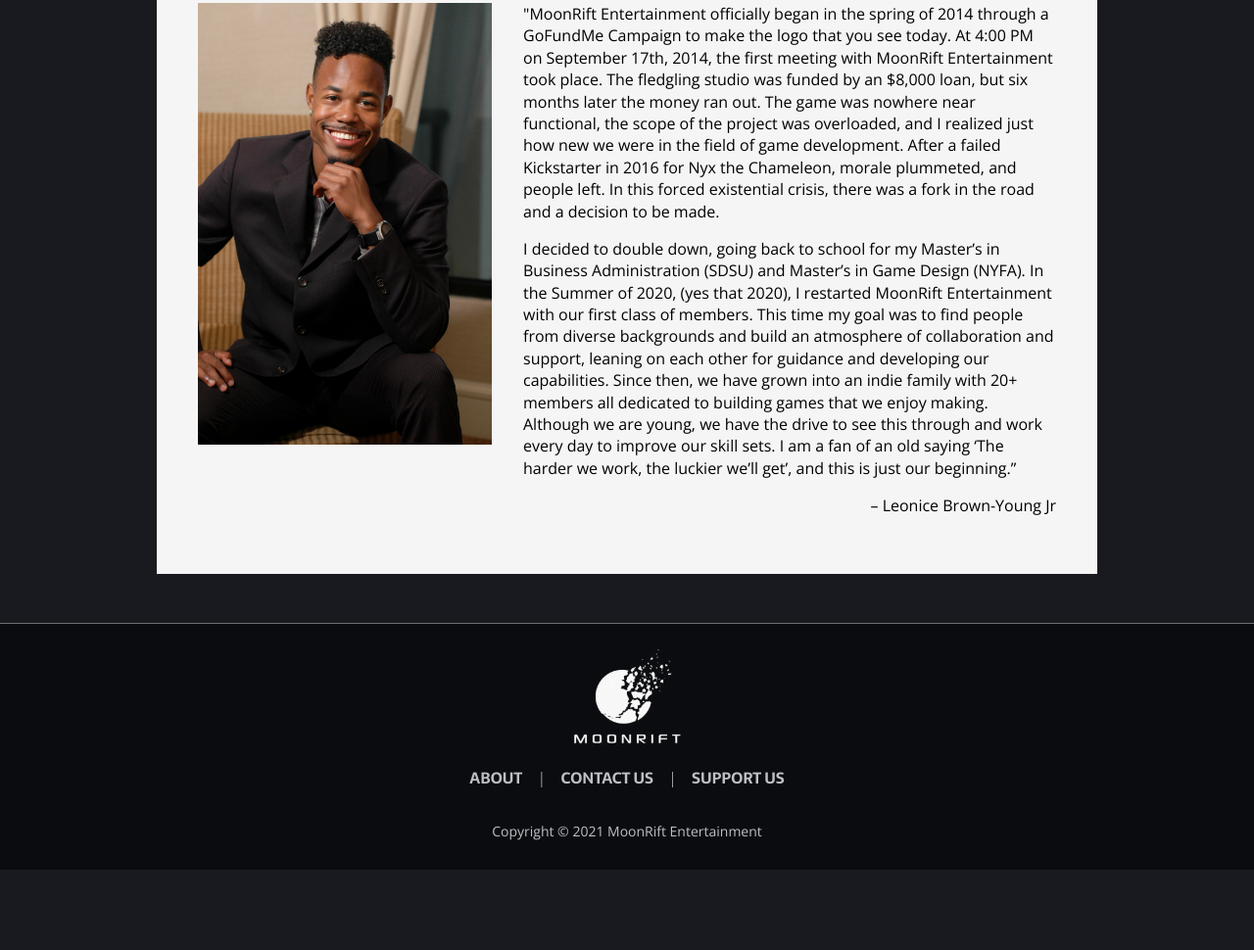
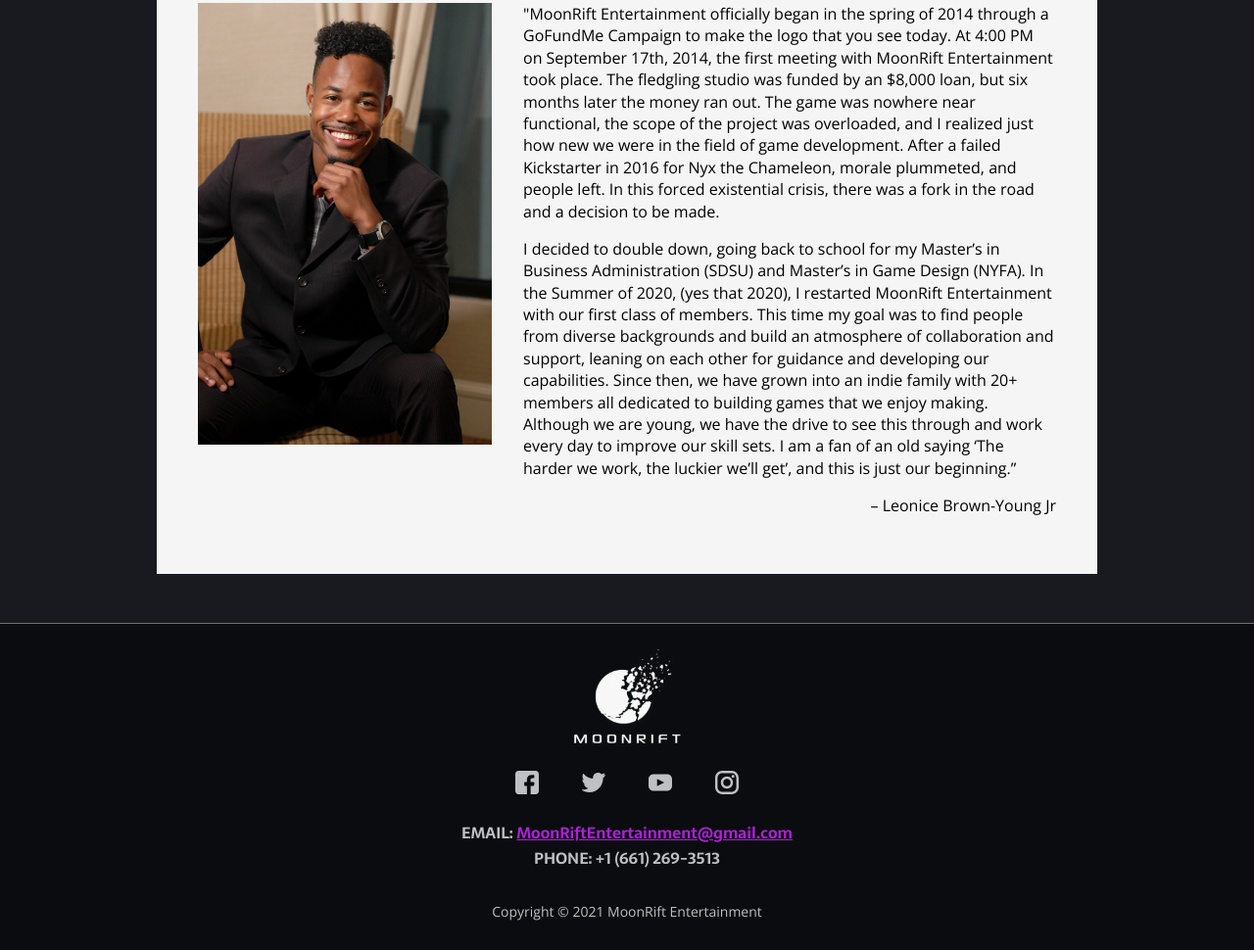
Before and after one commit to CaptStormCrow/MoonRiftEntertainmentWebSite, a plain HTML site: page pages/about.html in a window 1280 px wide. Shown: the part 273-1243 px from the top of the page at 98% size. Before the commit the page ends 1161 px from the top, so only its background shows below. Drawn offline with nearby package versions, Linux system fonts and the light colour scheme.

Commit message:
Load footer as component

```diff
--- /dev/null
+++ b/components/footer.html
@@ -0,0 +1,23 @@
+<footer>
+  <img class="footer-logo" src="../images/logo-light.png" alt="MoonRift logo" />
+  <!-- Footer Social Icons -->
+  <template id="footer-social-template">
+    <li>
+      <a class="footer-social-link" href="#" target="_blank">
+        <img class="footer-social-icon" src="" alt="social media icon" />
+      </a>
+    </li>
+  </template>
+  <ul id="footer-socials" class="footer-socials"></ul>
+  <!-- Footer contact info -->
+  <div class="footer-contact-info">
+    <p>
+      Email:
+      <a class="footer-email" href="MoonRiftEntertainment@gmail.com"
+        >MoonRiftEntertainment@gmail.com</a
+      >
+    </p>
+    <p>Phone: +1 (661) 269-3513</p>
+  </div>
+  <p class="copyright">Copyright &copy; 2021 MoonRift Entertainment</p>
+</footer>
--- a/css/general.css
+++ b/css/general.css
@@ -264,7 +264,8 @@ footer {
   color: rgb(189, 193, 196);
   text-decoration: none;
   text-transform: uppercase;
-  padding-top: 16px;
+  padding: 16px;
+  padding-bottom: 0;
 }
 
 .footer-email {
--- a/js/general.js
+++ b/js/general.js
@@ -2,6 +2,48 @@
   Scripts that is relevant for components that appear on all pages
   such as the navigation bar and footer.
  */
+
+// ===================== INCLUDE HTML COMPONENTS =====================
+// Source: https://www.w3schools.com/howto/howto_html_include.asp
+
+function includeHTML() {
+  return new Promise(function (resolve) {
+    setTimeout(function () {
+      console.log("start includeHTML");
+      var z, i, elmnt, file, xhttp;
+      /*loop through a collection of all HTML elements:*/
+      z = document.getElementsByTagName("*");
+      for (i = 0; i < z.length; i++) {
+        elmnt = z[i];
+        /*search for elements with a certain atrribute:*/
+        file = elmnt.getAttribute("include-html");
+        if (file) {
+          /*make an HTTP request using the attribute value as the file name:*/
+          xhttp = new XMLHttpRequest();
+          xhttp.onreadystatechange = function () {
+            if (this.readyState == 4) {
+              if (this.status == 200) {
+                elmnt.innerHTML = this.responseText;
+              }
+              if (this.status == 404) {
+                elmnt.innerHTML = "Page not found.";
+              }
+              /*remove the attribute, and call this function once more:*/
+              elmnt.removeAttribute("include-html");
+              includeHTML();
+            }
+          };
+          xhttp.open("GET", file, true);
+          xhttp.send();
+          /*exit the function:*/
+          return;
+        }
+      }
+      console.log("end includeHTML");
+      resolve();
+    }, 250);
+  });
+}
 
 // =============== SIDENAV ===============
 var isSidenavOpen = false;
@@ -20,43 +62,51 @@ function openSidenav() {
 
 function closeSidenav() {
   document.getElementById("sidenav").style.width = "0";
-  document.getElementById("main").style.marginLeft= "0";
+  document.getElementById("main").style.marginLeft = "0";
   isSidenavOpen = false;
 }
 
 // =============== FOOTER SOCIAL MEDIA ICONS TEMPLATE ===============
-const relPath = './assets/icons/social-media/';
+const relPath = "../assets/icons/social-media/";
 const iconData = [
   {
-    link: 'https://www.facebook.com/MoonRiftEntertainment/',
-    imagePath: `${relPath}036-facebook-silver.svg`
+    link: "https://www.facebook.com/MoonRiftEntertainment/",
+    imagePath: `${relPath}036-facebook-silver.svg`,
   },
   {
-    link: 'https://twitter.com/MoonRiftLLC/',
-    imagePath: `${relPath}008-twitter-silver.svg`
+    link: "https://twitter.com/MoonRiftLLC/",
+    imagePath: `${relPath}008-twitter-silver.svg`,
   },
   {
-    link: 'https://www.youtube.com/channel/UCECOpIunnDsx0vtFu5Uqaow',
-    imagePath: `${relPath}001-youtube-silver.svg`
+    link: "https://www.youtube.com/channel/UCECOpIunnDsx0vtFu5Uqaow",
+    imagePath: `${relPath}001-youtube-silver.svg`,
   },
   {
-    link: 'https://www.instagram.com/MoonRiftEntertainment/',
-    imagePath: `${relPath}029-instagram-silver.svg`
+    link: "https://www.instagram.com/MoonRiftEntertainment/",
+    imagePath: `${relPath}029-instagram-silver.svg`,
   },
 ];
 
-function addSocials(templateId) {
-  const socialsList = document.getElementById('footer-socials');
-  const fragment = document.getElementById(templateId);
-  socialsList.innerHTML = '';
-  iconData.forEach(icon => {
-    const instance = document.importNode(fragment.content, true);
+function addFooterSocials(templateId) {
+  return new Promise(function (resolve) {
+    setTimeout(function () {
+      console.log("start addFooterSocials");
+      const socialsList = document.getElementById("footer-socials");
+      const fragment = document.getElementById(templateId);
+      socialsList.innerHTML = "";
+      iconData.forEach((icon) => {
+        const instance = document.importNode(fragment.content, true);
 
-    instance.querySelector('.footer-social-link').href = icon.link;
-    instance.querySelector('.footer-social-icon').src = icon.imagePath;
+        instance.querySelector(".footer-social-link").href = icon.link;
+        instance.querySelector(".footer-social-icon").src = icon.imagePath;
 
-    socialsList.appendChild(instance);
+        socialsList.appendChild(instance);
+      });
+      console.log("end addFooterSocials");
+      resolve();
+    }, 500);
   });
 }
 
-addSocials('footer-social-template');
+// Load footer
+includeHTML().then(addFooterSocials("footer-social-template"));
--- a/pages/about.html
+++ b/pages/about.html
@@ -90,18 +90,9 @@
     </div>
 
     <!-- FOOTER -->
-    <footer>
-      <img
-        class="footer-logo"
-        src="../images/logo-light.png"
-        alt="MoonRift logo"
-      />
-      <div class="footer-links">
-        <a class="footer-link" href="">About</a> |
-        <a class="footer-link" href="">Contact Us</a> |
-        <a class="footer-link" href="">Support Us</a>
-      </div>
-      <p class="copyright">Copyright &copy; 2021 MoonRift Entertainment</p>
-    </footer>
+    <div include-html="../components/footer.html"></div>
+
+    <!-- SCRIPTS -->
+    <script src="../js/general.js"></script>
   </body>
 </html>
```
Also changed, not shown: index.html (+2 -28 lines), pages/game_pages/kiwi.html (+24 -27 lines), pages/games.html (+2 -13 lines), pages/moonjam.html (+2 -13 lines).
